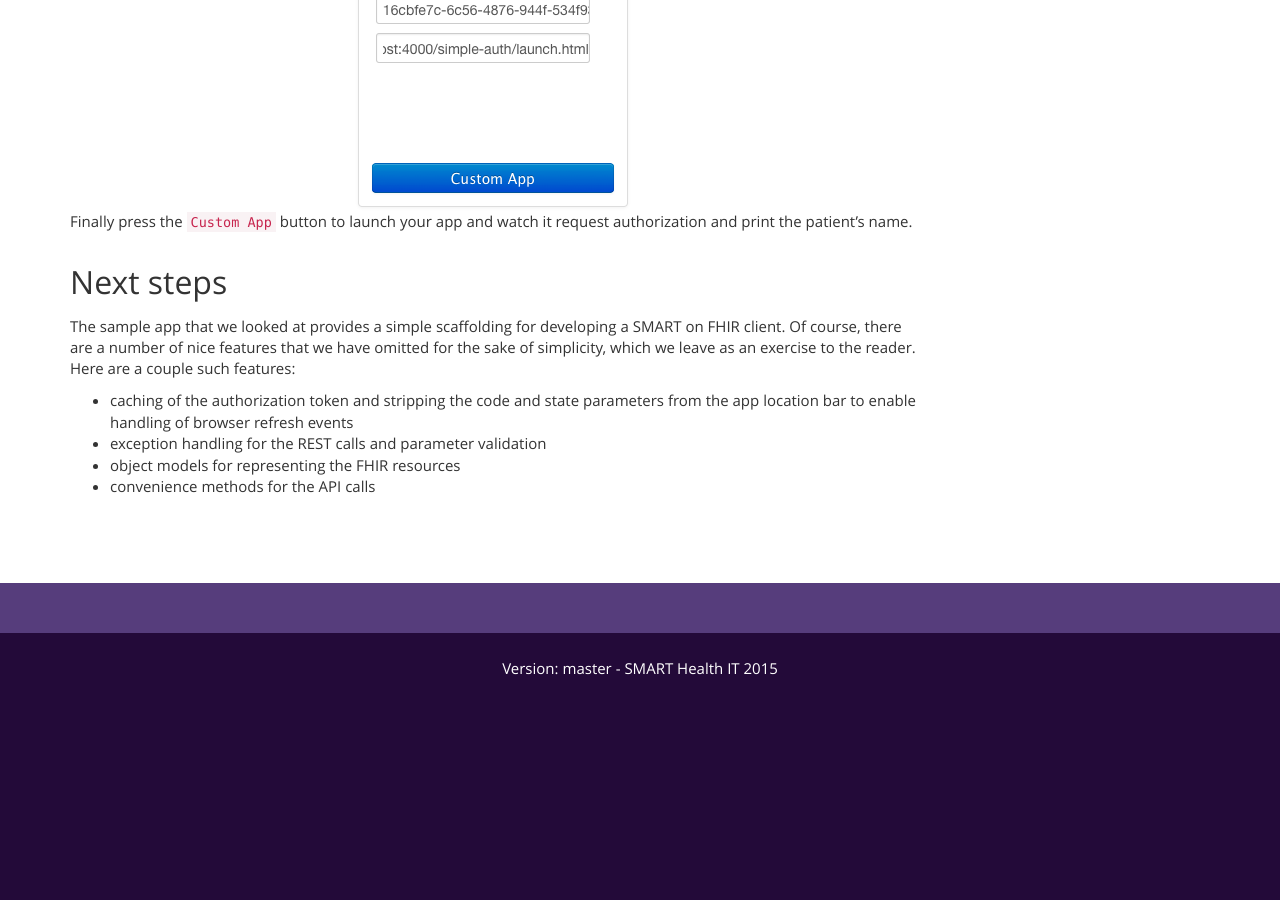
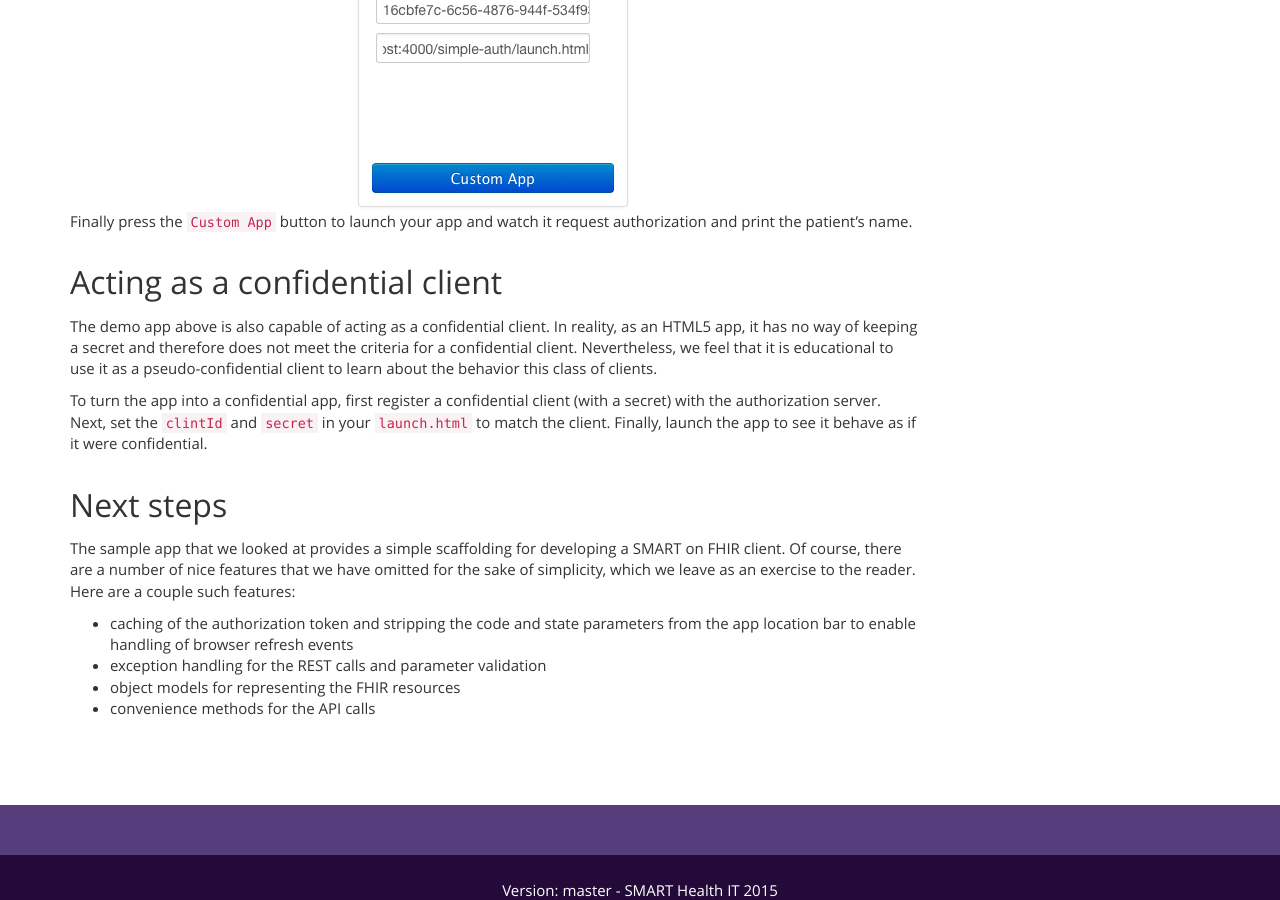
Before and after one commit to smart-on-fhir/smart-on-fhir.github.io, a Jekyll site: the page built from tutorials/authorization/index.md, in a window 1280 px wide and 900 px high, scrolled down 5880 px. Built offline with Jekyll 4.4.1, drawn with Linux system fonts in a browser that asks for light colours; Markdown is read by kramdown in place of the engine named in the settings; before the commit the page ends 6584 px from its top, so only the background shows below that.

Commit message:
Add a note about running the auth demo app as a pseudo-confidential app

```diff
--- a/tutorials/authorization/index.md
+++ b/tutorials/authorization/index.md
@@ -259,6 +259,18 @@ box like this:
 Finally press the `Custom App` button to launch your app and watch it
 request authorization and print the patient's name.
 
+## Acting as a confidential client
+
+The demo app above is also capable of acting as a confidential client. In reality,
+as an HTML5 app, it has no way of keeping a secret and therefore does not meet the
+criteria for a confidential client. Nevertheless, we feel that it is educational to
+use it as a pseudo-confidential client to learn about the behavior this class of clients.
+
+To turn the app into a confidential app, first register a confidential client (with
+a secret) with the authorization server. Next, set the `clintId` and `secret` in
+your `launch.html` to match the client. Finally, launch the app to see it behave
+as if it were confidential.
+
 ## Next steps
 
 The sample app that we looked at provides a simple scaffolding for developing a SMART on FHIR
```
